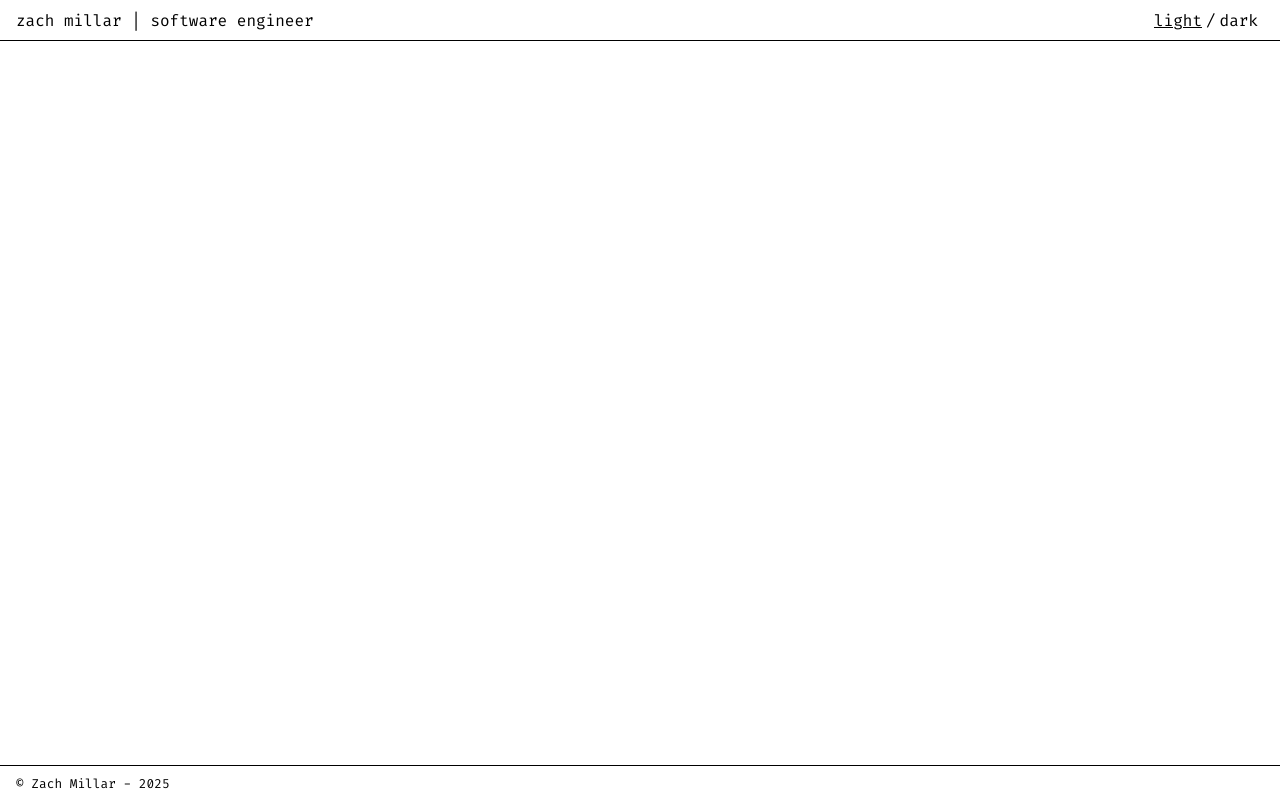
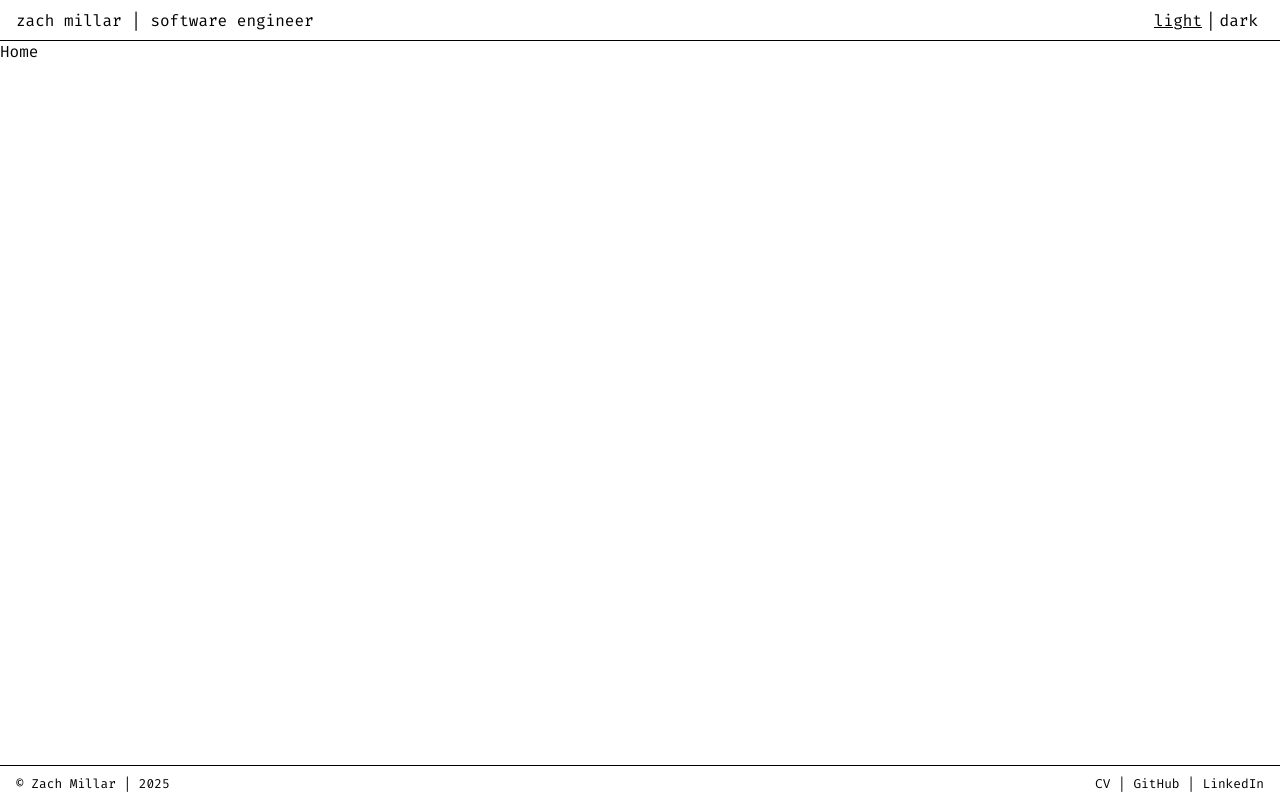
Before and after one commit to z-yeti/zachmillar_com, a React (Vite) app: page / in a window 1280 px wide. Built offline with nearby package versions, Linux system fonts and the light colour scheme.

Commit message:
chore: add react router, move App to Home route container, update main

```diff
--- a/package.json
+++ b/package.json
@@ -15,6 +15,7 @@
     "lucide-react": "^0.486.0",
     "react": "^19.0.0",
     "react-dom": "^19.0.0",
+    "react-router": "^7.5.0",
     "react-vfx": "^0.11.0"
   },
   "devDependencies": {
--- a/src/App.tsx
+++ /dev/null
@@ -1,15 +0,0 @@
-import { Footer } from "@/components/Footer";
-import { Header } from "@/components/Header";
-import { useDynamicFavicon } from "@/hooks/useDynamicFavicon";
-
-const App: React.FC = () => {
-  useDynamicFavicon();
-  return (
-    <>
-      <Header />
-      <Footer />
-    </>
-  );
-};
-
-export default App;
--- a/src/components/Footer/index.tsx
+++ b/src/components/Footer/index.tsx
@@ -4,7 +4,26 @@ import styles from "./Footer.module.css";
 export const Footer: FC = () => {
   return (
     <footer className={styles.footer}>
-      &copy; Zach Millar - {new Date().getFullYear()}
+      <span>&copy; Zach Millar | {new Date().getFullYear()}</span>
+      <div>
+        <a href="/cv">CV</a>
+        <span> | </span>
+        <a
+          href="https://github.com/z-yeti"
+          target="_blank"
+          rel="noopener noreferrer"
+        >
+          GitHub
+        </a>
+        <span> | </span>
+        <a
+          href="https://www.linkedin.com/in/zach-millar/"
+          target="_blank"
+          rel="noopener noreferrer"
+        >
+          LinkedIn
+        </a>
+      </div>
     </footer>
   );
 };
--- a/src/components/Header/index.tsx
+++ b/src/components/Header/index.tsx
@@ -1,8 +1,10 @@
 import { ThemeToggle } from "@/components/ThemeToggle";
+import { useDynamicFavicon } from "@/hooks/useDynamicFavicon";
 import { FC } from "react";
 import styles from "./Header.module.css";
 
 export const Header: FC = () => {
+  useDynamicFavicon();
   return (
     <header className={styles.header}>
       <a href="/">zach millar | software engineer</a>
--- a/src/components/ThemeToggle/index.tsx
+++ b/src/components/ThemeToggle/index.tsx
@@ -13,7 +13,7 @@ export const ThemeToggle: React.FC = () => {
       >
         light
       </span>
-      <span>/</span>
+      <span>|</span>
       <span
         className={
           theme === "dark" ? styles["theme-toggle__text--underline"] : ""
--- a/src/main.tsx
+++ b/src/main.tsx
@@ -1,10 +1,19 @@
+import { Footer } from "@/components/Footer";
+import { Header } from "@/components/Header";
+import { Home } from "@/routes/Home";
+import "@/styles/index.css";
 import { StrictMode } from "react";
 import { createRoot } from "react-dom/client";
-import "./styles/index.css";
-import App from "./App.tsx";
+import { BrowserRouter, Route, Routes } from "react-router";
 
 createRoot(document.getElementById("root")!).render(
   <StrictMode>
-    <App />
+    <Header />
+    <BrowserRouter>
+      <Routes>
+        <Route path="/" element={<Home />} />
+      </Routes>
+    </BrowserRouter>
+    <Footer />
   </StrictMode>
 );
--- /dev/null
+++ b/src/routes/Home/index.tsx
@@ -0,0 +1,5 @@
+import { FC } from "react";
+
+export const Home: FC = () => {
+  return <>Home</>;
+};
```
Also changed, not shown: 1 other file (tests, documents, lock files or other folders).
